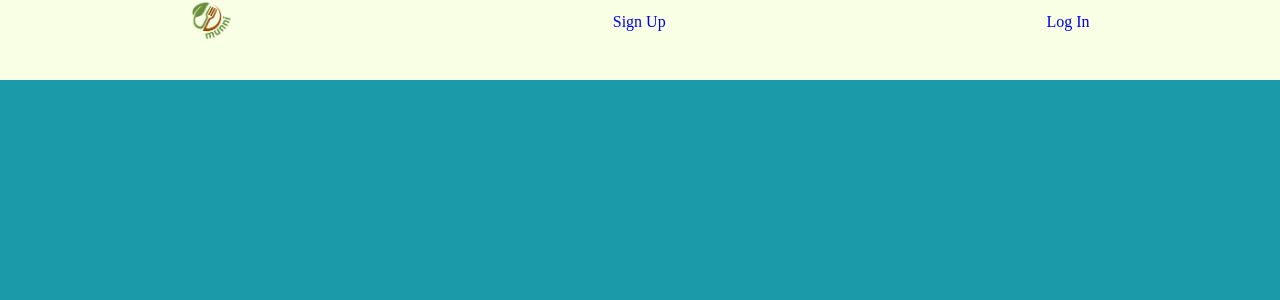
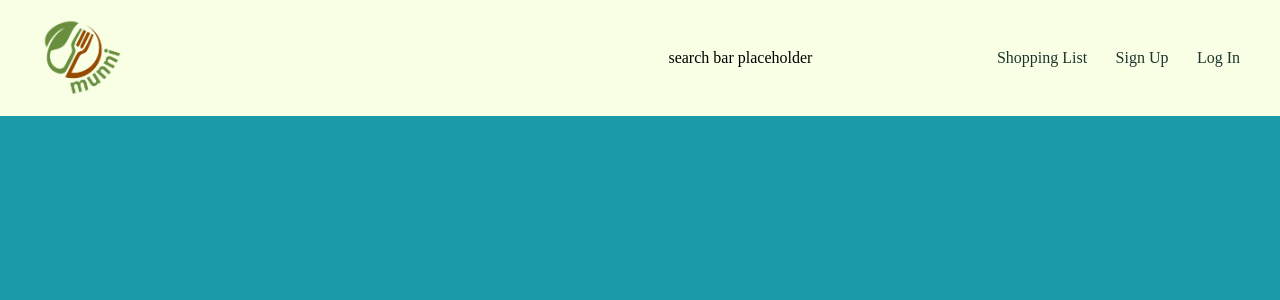
Before and after one commit to Shehu-Muhammad/Module8-Grocery-Price-Checker, a PHP site: page / in a window 1280 px wide. Shown: the top 300 px of the page. Run offline with PHP 8.4, Linux system fonts and the light colour scheme.

Commit message:
Fixed logo and finished the nav bar formatting. Added colors and hover options as well as a placeholder for the search bar.

```diff
--- a/Module8-Grocery-Price-Checker/css/main.css
+++ b/Module8-Grocery-Price-Checker/css/main.css
@@ -1,30 +1,45 @@
-* {
+body {
+    background-color: #1B9AAA;
     padding: 0;
     margin: 0;
 }
-body {
-    background-color: #1B9AAA;
-}
 nav {
     background-color: #F8FFE5;
-    height: 80px;
+    padding: 0;
+    margin: 0;
+    height: fit-content;
     width: 100%;
     position: fixed;
     top: 0;
 }
 img {
-    height: 40px;
+    height: 80px;
     width: auto;
 }
 ul {
     display: flex;
-    flex-direction: row;
     list-style: none;
-    justify-content: space-around;
+    width: 100%;
+    box-sizing: border-box;
+    padding-inline-end: 40px;
+    justify-content: space-between;
 }
     a {
         text-decoration: none;
+        color: #1E352F;
     }
+
+        li a:hover {
+            color: #698f3f;
+            cursor: pointer;
+        }
+
     li {
-        align-content: center;
+        align-self: center;
     }
+        #logo {
+            width: 50%;
+        }
+        #search {
+            width: 25%;
+        }
--- a/Module8-Grocery-Price-Checker/index.php
+++ b/Module8-Grocery-Price-Checker/index.php
@@ -14,9 +14,17 @@ session_start();
     <body>
         <nav>
             <ul>
+                <li id="logo">
+                    <a href="index.php">
+                        <img src="images\logo.png" alt="Munni Logo">
+                    </a>
+                </li>
+                <li id="search">
+                    search bar placeholder
+                </li>
                 <li>
-                    <a href="index.php">
-                        <img src="Module8-Grocery-Price-Checker\images\logo.png" alt="Munni Logo">
+                    <a href="signup.php">
+                        Shopping List
                     </a>
                 </li>
                 <li>
```
